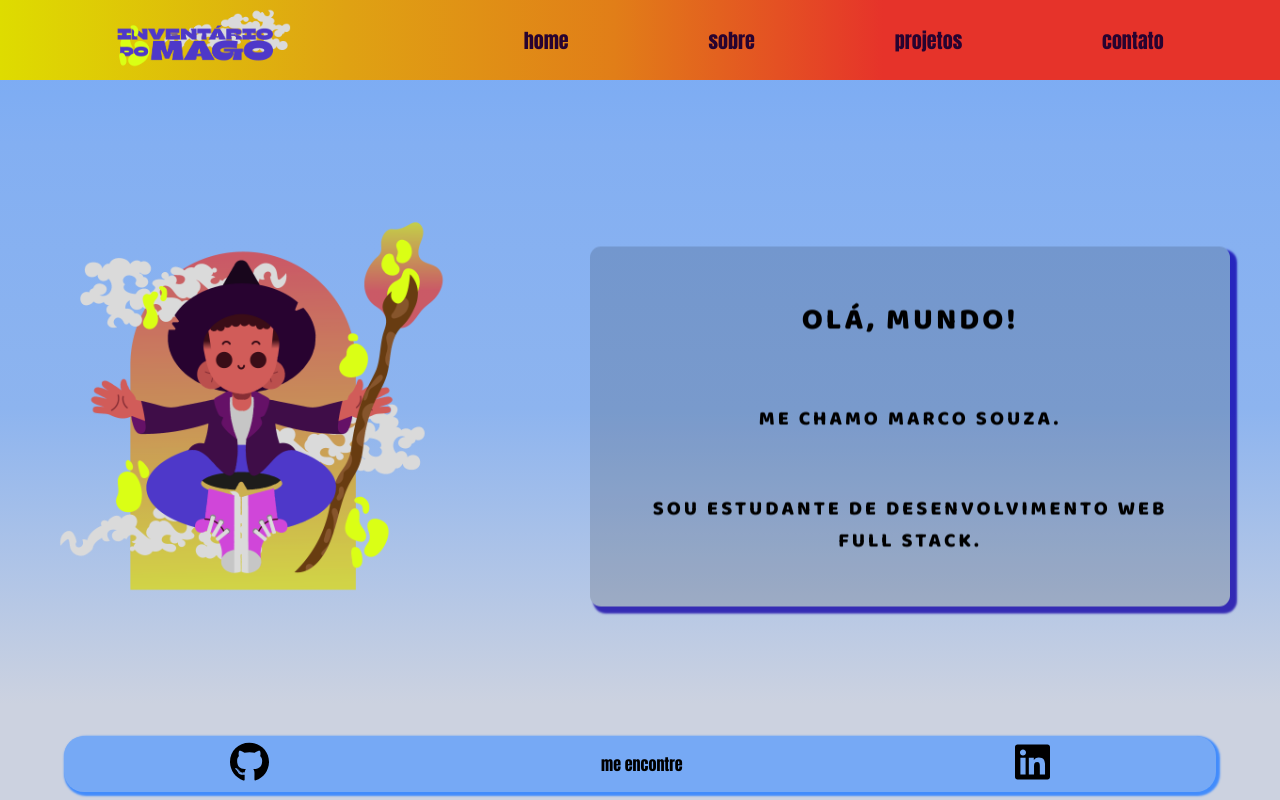
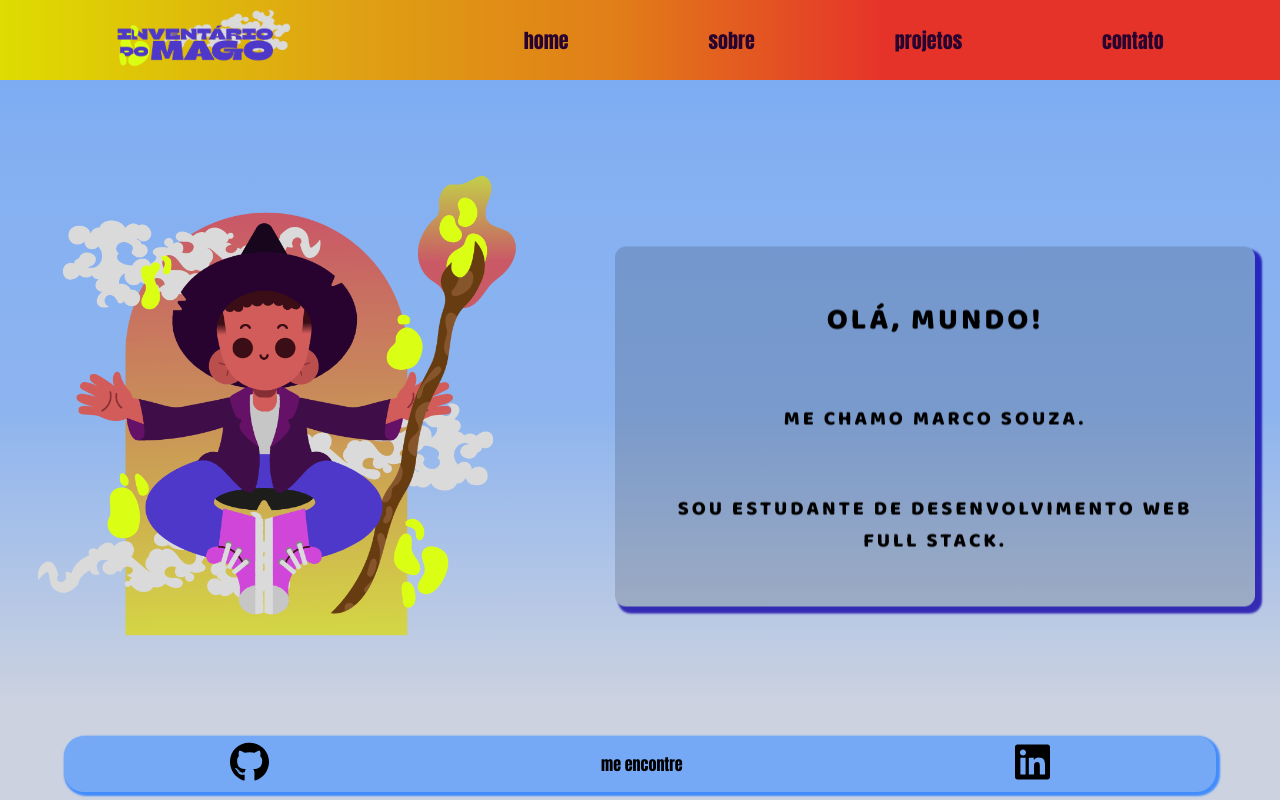
Before and after one commit to marcoantoniosz/marcoantoniosz.github.io, a React (Create React App) app: page / in a window 1280 px wide. Built offline with nearby package versions, Linux system fonts and the light colour scheme.

Commit message:
tamanho do mago

```diff
--- a/src/pages/home/index.jsx
+++ b/src/pages/home/index.jsx
@@ -11,7 +11,7 @@ export default function Home() {
   const { menuOn } = useContext(MyContext);
   const mainPage =
   ( <main className={ style.homeContainer }>
-  <img className={ style.homeMage } src={ homeMage } alt="home-mage" />
+      <img className={ style.homeMage } id={ style.homeMage } src={ homeMage } alt="home-mage" />
       <div className={ style.homeInfo }>
         <section className={ style.texts }>
           <h1>{"Olá, mundo!"}</h1>
--- a/src/pages/home/style.module.css
+++ b/src/pages/home/style.module.css
@@ -7,11 +7,6 @@
     align-items: center !important;
     justify-content: space-around !important;
   }
-
-  .homeMage {
-    height: 50vh !important;
-  }
-
   .texts {
     height: 25vh !important;
     width: 80vw !important;
@@ -50,10 +45,11 @@
   box-shadow: 22px 22px #4836C9;
   z-index: -2;
   }
-}
 
-.homeMage {
-  height: 50vh;
+  .homeMage {
+    height: 50vh !important;
+  }
+
 }
 
 .texts {
@@ -101,6 +97,10 @@
   }
 }
 
+.homeMage {
+  height: 500px;
+}
+
 @keyframes float2 {
   0% {
     line-height: 30px;
```
Lines whose indentation alone changed are shown as unchanged.
